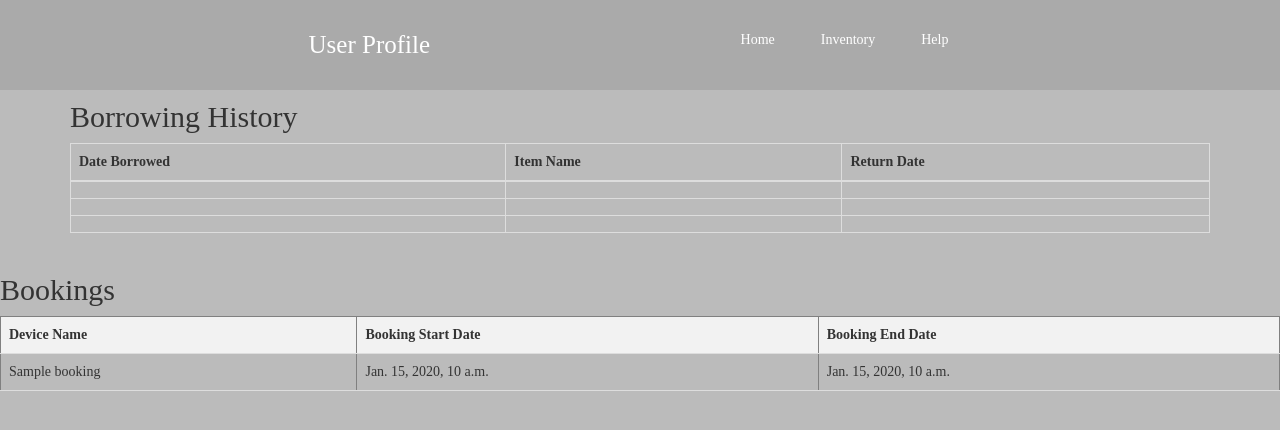
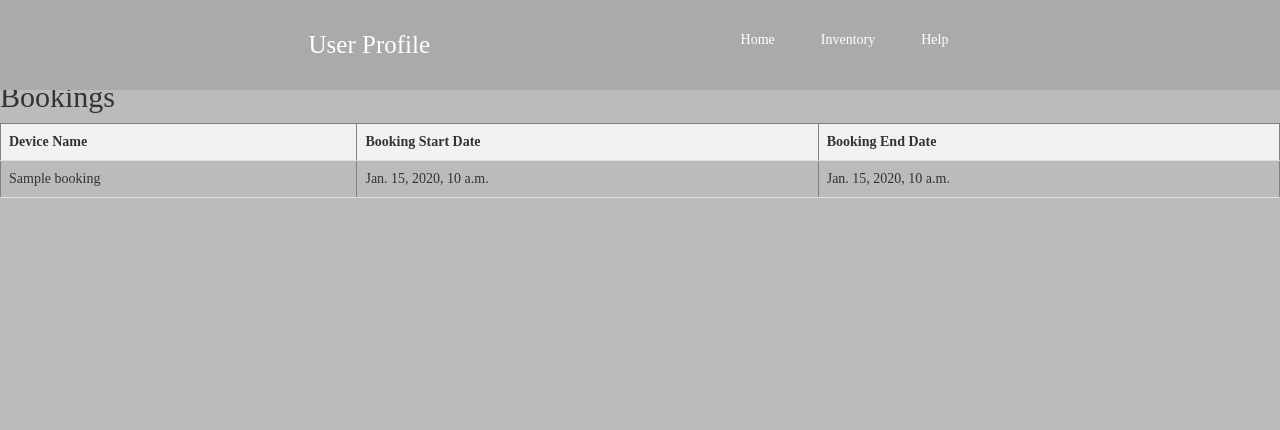
Before and after one commit to Nxjiii/InventorySystem, a Django app: template InventorySystem/templates/InventorySystem/profile.html in a window 1280 px wide. Shown: the top 430 px of the page. Run offline with Django 3.2, Linux system fonts and the light colour scheme; the template is opened without the code that fills it: most values are stand-ins (such as "Sample title", 1, 10 or a date in 2020); lists and menus that the app fills with data are empty; some libraries are stand-ins or nearby versions.

Commit message:
Update profile.html

```diff
--- a/InventorySystem/templates/InventorySystem/profile.html
+++ b/InventorySystem/templates/InventorySystem/profile.html
@@ -124,35 +124,7 @@
 
 
 
-    <div class="container">
-        <h2>Borrowing History</h2>
-        <table class="table table-bordered">
-          <thead>
-            <tr>
-              <th>Date Borrowed</th>
-              <th>Item Name</th>
-              <th>Return Date</th>
-            </tr>
-          </thead>
-          <tbody>
-            <tr>
-              <td></td>
-              <td></td>
-              <td></td>
-            </tr>
-            <tr>
-              <td></td>
-              <td></td>
-              <td></td>
-            </tr>
-            <tr>
-              <td></td>
-              <td></td>
-              <td></td>
-            </tr>
-          </tbody>
-        </table>
-      </div>
+
 
      <div class="bookings">
       <h2>Bookings</h2>
```
